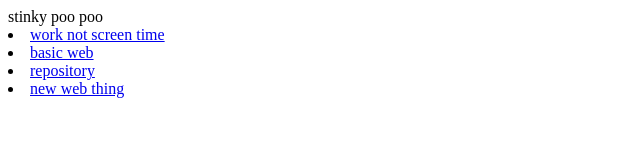
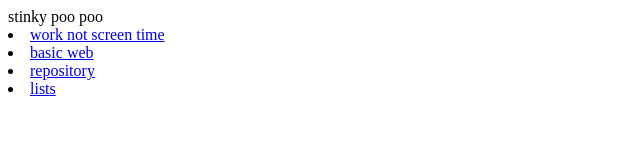
Before and after one commit to Bobman76/gamedev2023-10, a plain HTML site: page index.html in a window 1280 px wide. Shown: the full height of the page, 0-640 px from the left. Drawn offline with Linux system fonts and the light colour scheme.

Commit message:
Update index.html

```diff
--- a/index.html
+++ b/index.html
@@ -2,4 +2,4 @@ stinky poo poo
 <li><a href="work not screen time.fred.html"> work not screen time </a>
 <li><a href="tiaq1-basicweb-fred.html"> basic web </a>
 <li><a href="https://github.com/Bobman76/gamedev2023-10"> repository</a>
-<li><a href="1a02-list-tables-Fred.html"> new web thing</a>
+<li><a href="1a02-list-tables-Fred.html"> lists</a>
```
